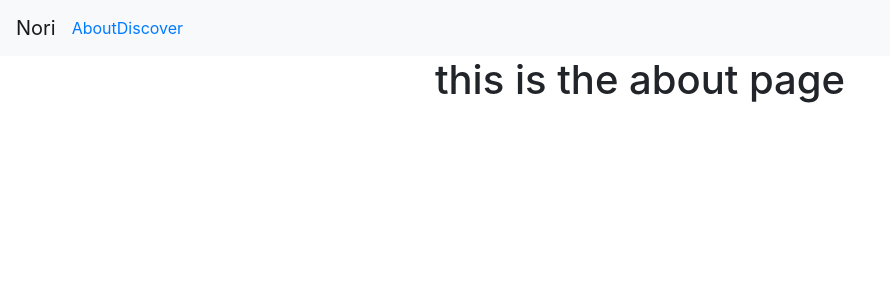
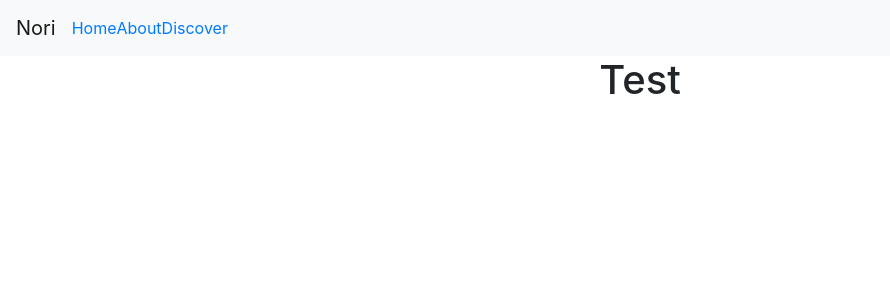
Before and after one commit to noriyuki-ishii-820/react-portfolio, a React (Create React App) app: page / in a window 1280 px wide. Shown: the top 300 px of the page, without its empty margins (0-890 px from the left). Built offline with nearby package versions, Linux system fonts and the light colour scheme.

Commit message:
test deploy

```diff
--- a/package.json
+++ b/package.json
@@ -1,4 +1,5 @@
 {
+  "homepage":"http://noriyuki-ishii-820.github.io/react-portfolio",
   "name": "react-portfolio",
   "version": "0.1.0",
   "private": true,
@@ -7,6 +8,7 @@
     "@testing-library/react": "^11.2.3",
     "@testing-library/user-event": "^12.6.0",
     "bootstrap": "^4.5.3",
+    "gh-pages": "^3.1.0",
     "react": "^17.0.1",
     "react-bootstrap": "^1.4.3",
     "react-dom": "^17.0.1",
@@ -18,7 +20,9 @@
     "start": "react-scripts start",
     "build": "react-scripts build",
     "test": "react-scripts test",
-    "eject": "react-scripts eject"
+    "eject": "react-scripts eject",
+    "predeploy": "npm run build",
+    "deploy" : "gh-pages -d build"
   },
   "eslintConfig": {
     "extends": [
--- a/src/App.js
+++ b/src/App.js
@@ -3,6 +3,7 @@ import { HashRouter as Router, Route } from "react-router-dom";
 import Navbar from "./components/Navbar/Navbar"
 import About from "./components/About/About"
 import Projects from "./components/Projects/Projects"
+import Home from "./components/Home/Home"
 
 function App() {
   return (
@@ -10,7 +11,7 @@ function App() {
       <Router>
         <div>
           <Navbar />
-          <Route exact path="/" component={About} />
+          <Route exact path="/" component={Home} />
           <Route exact path="/about" component={About} />
           <Route exact path="/projects" component={Projects} />
         </div>
--- /dev/null
+++ b/src/components/Home/Home.js
@@ -0,0 +1,11 @@
+import React from 'react'
+
+function Home() {
+    return (
+        <div>
+            <h1>Test</h1>
+        </div>
+    )
+}
+
+export default Home
--- a/src/components/Navbar/Navbar.js
+++ b/src/components/Navbar/Navbar.js
@@ -12,6 +12,9 @@ function Navbar() {
       </button>
       <div class="collapse navbar-collapse" id="navbarSupportedContent">
         <ul className="navbar-nav">
+        <li className="nav-item">
+            <Link to="/">Home</Link>
+          </li>
           <li className="nav-item">
             <Link to="/about">About</Link>
           </li>
```
Also changed, not shown: 1 other file (tests, documents, lock files or other folders).
